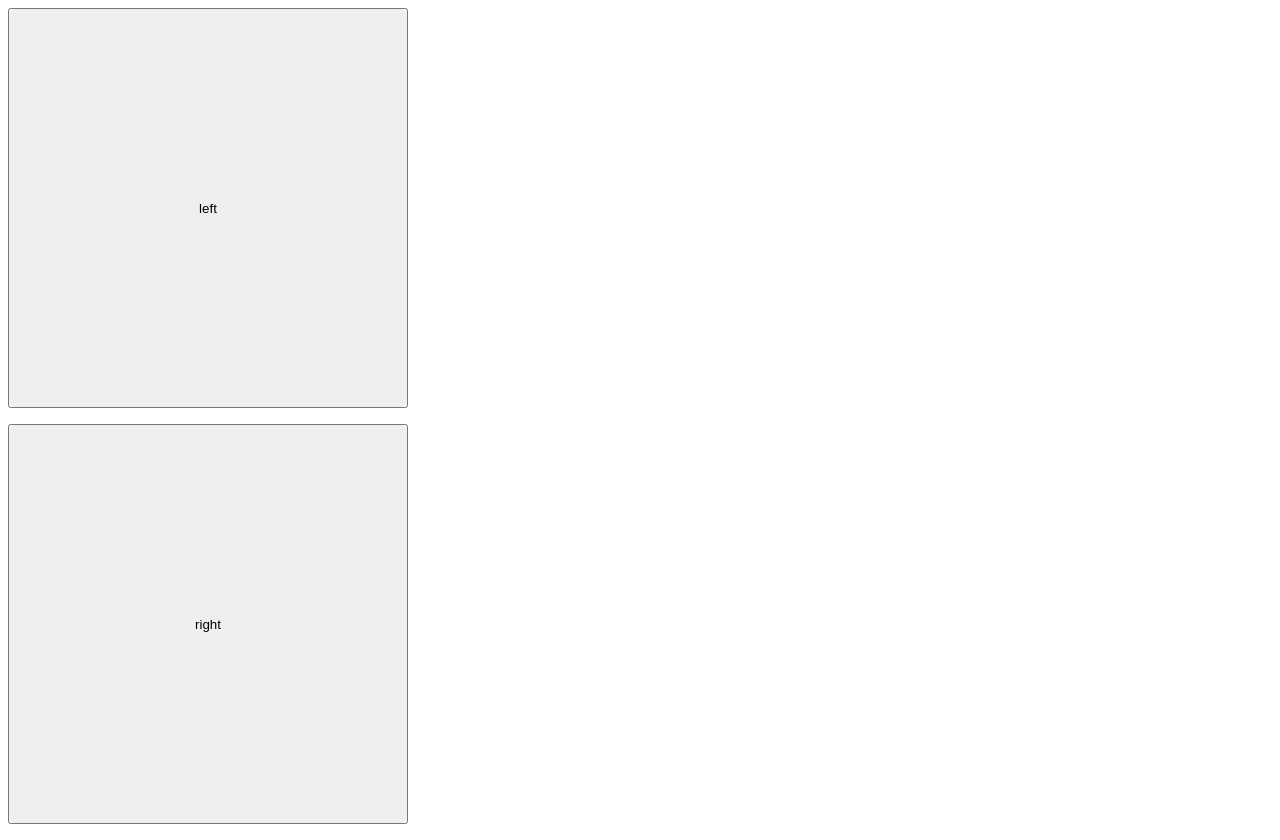
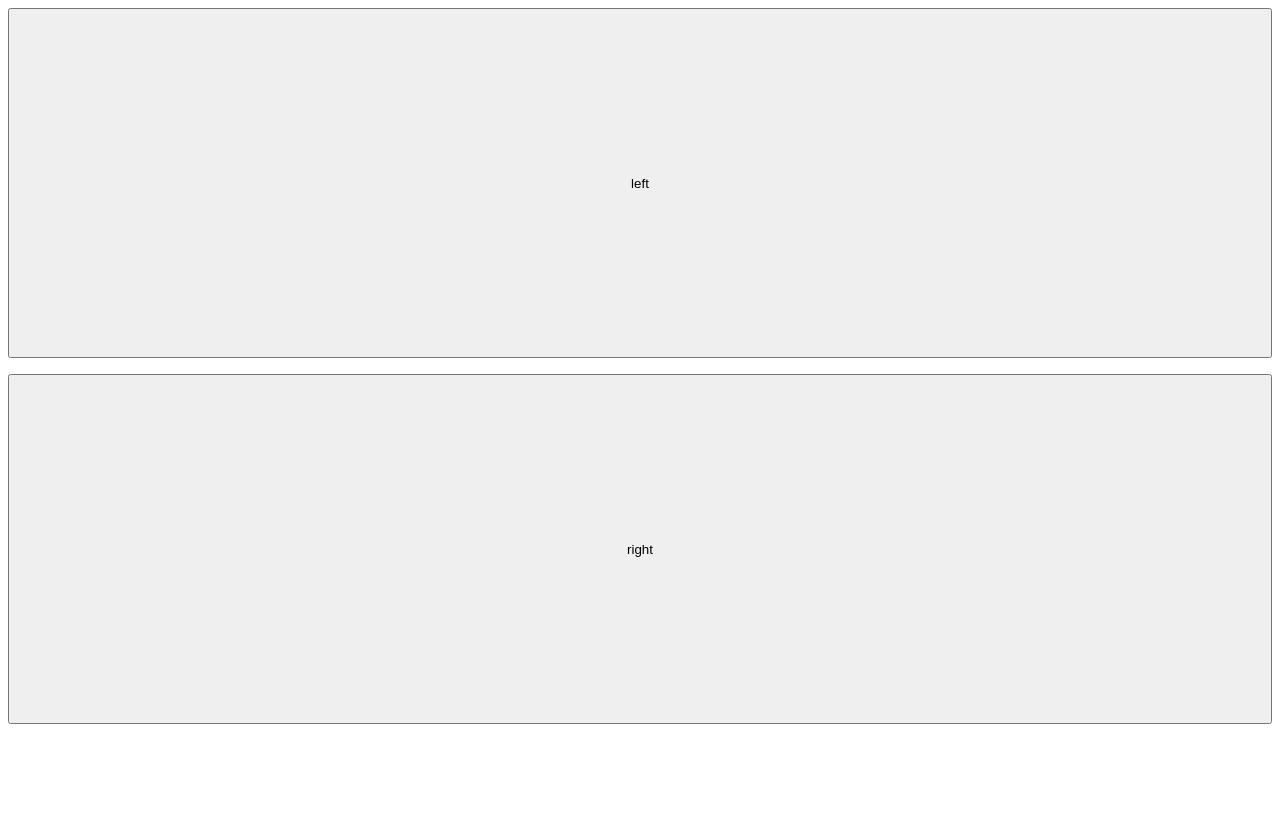
Before and after one commit to p3tecracknell/garage-rpi-node, a website: page web/index.html in a window 1280 px wide. After the commit the page ends 800 px from the top, so only its background shows below. Drawn offline with Linux system fonts and the light colour scheme.

Commit message:
Tweak UI

```diff
--- a/web/index.html
+++ b/web/index.html
@@ -4,12 +4,12 @@
 <body>
 <form action="/action" method="post">
 <input type="hidden" id="pin" name="pin" value="8">
-<input type="submit" value="left" style="width: 400px; height: 400px">
+<input type="submit" value="left" style="width: 100%; height: 350px">
 </form>
 
 <form action="/action" method="post">
 <input type="hidden" id="pin" name="pin" value="7">
-<input type="submit" value="right" style="width: 400px; height: 400px">
+<input type="submit" value="right" style="width: 100%; height: 350px">
 </form>
 
 </body>
```
Also changed, not shown: server.js (+7 -6 lines).
